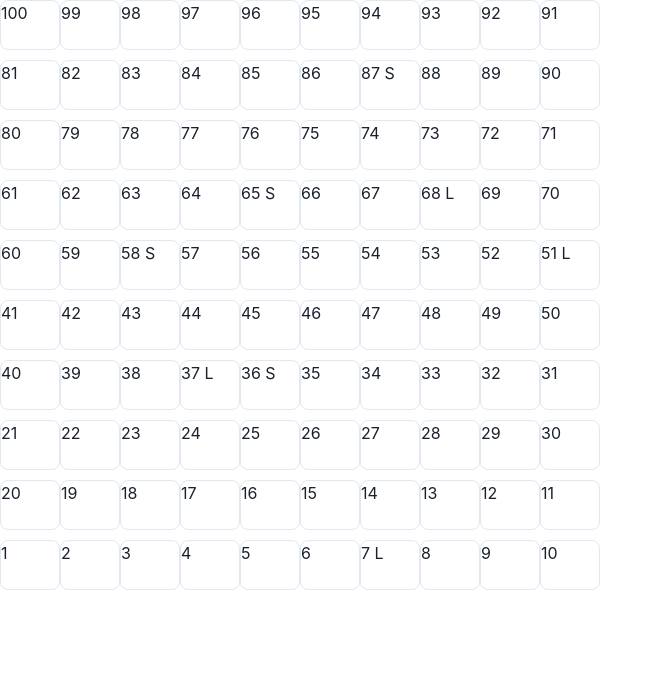
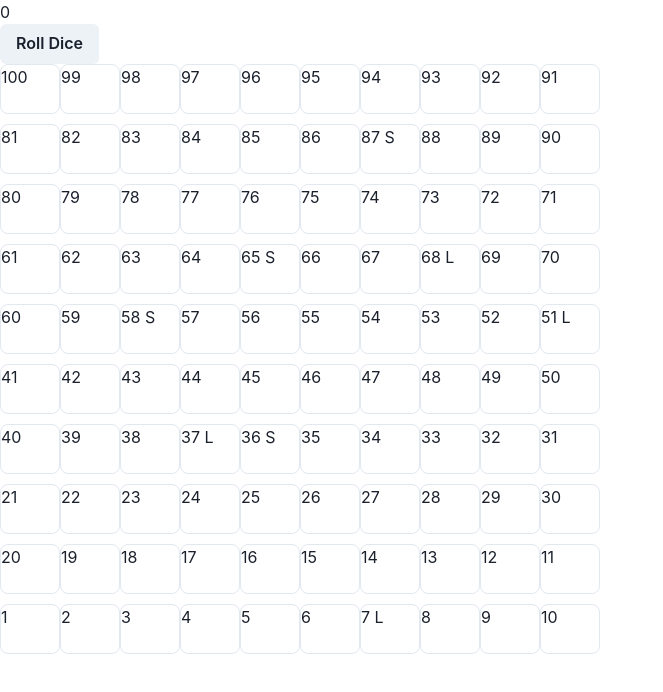
Before and after one commit to pratikderepatil/snakes-and-ladders, a React (Create React App) app: page / in a window 1280 px wide. Shown: the top 692 px of the page, without its empty margins (0-663 px from the left). Built offline with nearby package versions, Linux system fonts and the light colour scheme.

Commit message:
Roll Dice with random number between 1-6 | player movement as per the dice count

```diff
--- a/src/Components/Board.jsx
+++ b/src/Components/Board.jsx
@@ -1,12 +1,16 @@
 import { Grid } from "@chakra-ui/react";
-import React from "react";
+import React, { useRef, useState } from "react";
 import Tile from "./Tile";
 import {
 	ladderPositions,
 	snakePositions,
 } from "../Data/SnakeAndLadderPosition";
+import Dice from "./Dice";
 const Board = () => {
 	const board = [];
+	const [player, setPlayer] = useState(0);
+	const [dice, setDice] = useState(0);
+	const ref = useRef(null);
 	let tile = 1;
 	for (let i = 1; i <= 10; i++) {
 		let boardRow = [];
@@ -17,7 +21,6 @@ const Board = () => {
 					col: j,
 					number: tile,
 					to: tile,
-					player: [],
 				});
 				tile++;
 			}
@@ -29,7 +32,6 @@ const Board = () => {
 					col: j,
 					number: tile,
 					to: tile,
-					player: [],
 				});
 				tile--;
 			}
@@ -55,7 +57,29 @@ const Board = () => {
 		return ele;
 	});
 
+	const rollDice = () => {
+		const newDice = Math.floor(Math.random() * (6 - 1)) + 1;
+		setDice(newDice);
+		if (player + newDice > 100) {
+		} else {
+			for (let i = 1; i <= newDice; i++) {
+				setTimeout(() => setPlayer((prev) => (prev = player + i)), i * 1000);
+			}
+			let row = Math.floor(player / 10);
+			for (let j = 0; j < 10; j++) {
+				console.log(board[9 - row][j]);
+				if (
+					board[9 - row][j].number === player &&
+					board[9 - row][j].number !== board[9 - row][j].to
+				) {
+					setPlayer(board[9 - row][j].to);
+				}
+			}
+		}
+	};
 	return (
+		<>
+			<Dice dice={dice} rollDice={rollDice} />
 			<Grid
 				templateRows="repeat(10, 60px)"
 				templateColumns="repeat(10, 60px)"
@@ -63,10 +87,11 @@ const Board = () => {
 			>
 				{board.map((ele) => {
 					return ele.map((elem) => {
-					return <Tile {...elem} key={elem.number} />;
+						return <Tile {...elem} currplayer={player} key={elem.number} />;
 					});
 				})}
 			</Grid>
+		</>
 	);
 };
 
--- /dev/null
+++ b/src/Components/Dice.jsx
@@ -0,0 +1,13 @@
+import { Box, Button } from "@chakra-ui/react";
+import React from "react";
+
+const Dice = ({ dice, rollDice }) => {
+	return (
+		<>
+			<Box>{dice}</Box>
+			<Button onClick={rollDice}>Roll Dice</Button>
+		</>
+	);
+};
+
+export default Dice;
--- a/src/Components/Tile.jsx
+++ b/src/Components/Tile.jsx
@@ -1,18 +1,21 @@
 import React from "react";
 import { Box } from "@chakra-ui/react";
 
-const Tile = ({ row, col, number, to, player }) => {
-	return number > to ? (
+const Tile = ({ row, col, number, to, currplayer }) => {
+	let cellData = "";
+
+	if (number > to) {
+		cellData += "S";
+	}
+	if (number < to) {
+		cellData += "L";
+	}
+	if (number === currplayer) {
+		cellData += "P";
+	}
+	return (
 		<Box w="50" h="50" borderWidth="1px" p="" borderRadius="lg">
-			{number} S
-		</Box>
-	) : number < to ? (
-		<Box w="50" h="50" borderWidth="1px" p="" borderRadius="lg">
-			{number} L
-		</Box>
-	) : (
-		<Box w="50" h="50" borderWidth="1px" p="" borderRadius="lg">
-			{number}
+			{number} {cellData}
 		</Box>
 	);
 };
```
Lines whose indentation alone changed are shown as unchanged.
